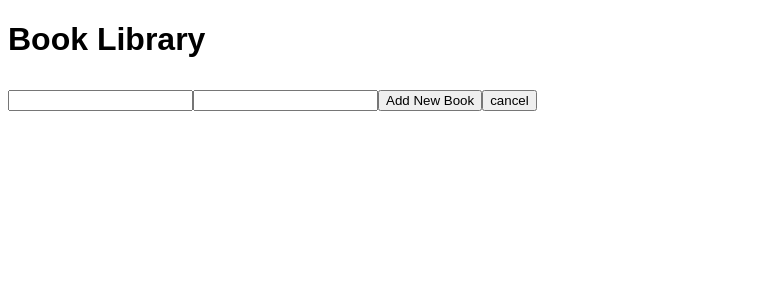
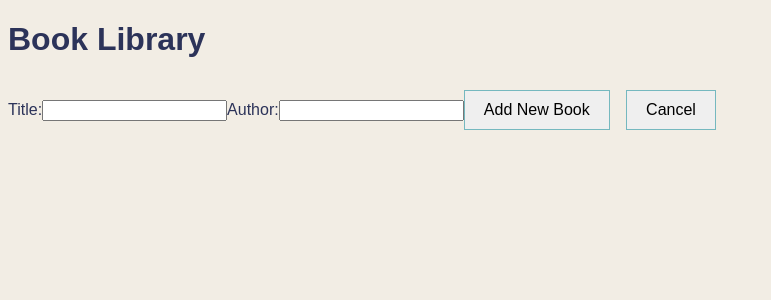
Before and after one commit to neuefische/ffm-java-23-1-team-project-3, a React (Vite) app in the folder frontend/: page /books/add in a window 1280 px wide. Shown: the top 300 px of the page, without its empty margins (0-771 px from the left). Built offline with nearby package versions, Linux system fonts and the light colour scheme; no server answers.

Commit message:
Added styling 1.0

```diff
--- a/frontend/src/App.css
+++ b/frontend/src/App.css
@@ -1,15 +1,43 @@
+
 .BookList {
     display: flex;
     flex-wrap: wrap;
 }
 
 .BookCard {
-    border: 1px solid black;
-    border-radius: 5px;
+    //border: 1px solid #2C3359;
+    //border-radius: 2px;
     padding: 1em;
     margin: 0.5em;
+    background-color: #fff;
+    min-width: 300px;
 }
 
-form{
+.BookCard a{
+    color: #2C3359;
+    text-decoration: none;
+}
+
+.addForm{
     margin: 2em 0;
+    max-width: 800px;
 }
+
+button {
+    //border-radius: 2px;
+    border: 1px solid #75B8BF;
+    padding: 0.6em 1.2em;
+    margin-right: 1em;
+    font-size: 1em;
+    font-weight: 500;
+    font-family: inherit;
+    cursor: pointer;
+    transition: border-color 0.25s;
+}
+button:hover {
+    border-color: #2C3359;
+}
+button:focus,
+button:focus-visible {
+    outline: 4px auto -webkit-focus-ring-color;
+}
--- a/frontend/src/components/AddBook.tsx
+++ b/frontend/src/components/AddBook.tsx
@@ -32,12 +32,16 @@ export default function AddBook(props: Props) {
 
     return (
         <>
-            <form onSubmit={saveNewBook}>
-                <input value={title} onChange={addTitle}/>
-                <input value={author} onChange={addAuthor}/>
-                <button>Add New Book</button>
-                <button type="button" onClick={()=>navigate("/")}>cancel</button>
-            </form>
+            <div className="addForm">
+                <form onSubmit={saveNewBook}>
+                    Title:
+                    <input value={title} onChange={addTitle}/>
+                    Author:
+                    <input value={author} onChange={addAuthor}/>
+                    <button>Add New Book</button>
+                    <button type="button" onClick={()=>navigate("/")}>Cancel</button>
+                </form>
+            </div>
         </>
     )
 }
--- a/frontend/src/components/BookCard.tsx
+++ b/frontend/src/components/BookCard.tsx
@@ -19,12 +19,12 @@ export default function BookCard( props: Props ) {
     return (
         <div className="BookCard">
             <Link to={`/books/${props.book.id}`}>
-            <div>id     : {props.book.id     }</div>
-            <div>title  : {props.book.title  }</div>
-            <div>author : {props.book.author }</div>
+            {/*<div>id     : {props.book.id     }</div>*/}
+            <h3>{props.book.title  }</h3>
+            <p>{props.book.author }</p>
             </Link>
             <button onClick={() => navigate("/books/"+props.book.id+"/edit")}>Edit</button>
-            <button onClick={deleteCard}>X</button>
+            <button onClick={deleteCard}>✖</button>
         </div>
     )
 }
--- a/frontend/src/index.css
+++ b/frontend/src/index.css
@@ -1,3 +1,5 @@
 body{
   font-family: sans-serif;
+  background-color: #F2EDE4;
+  color: #2C3359;
 }
```
